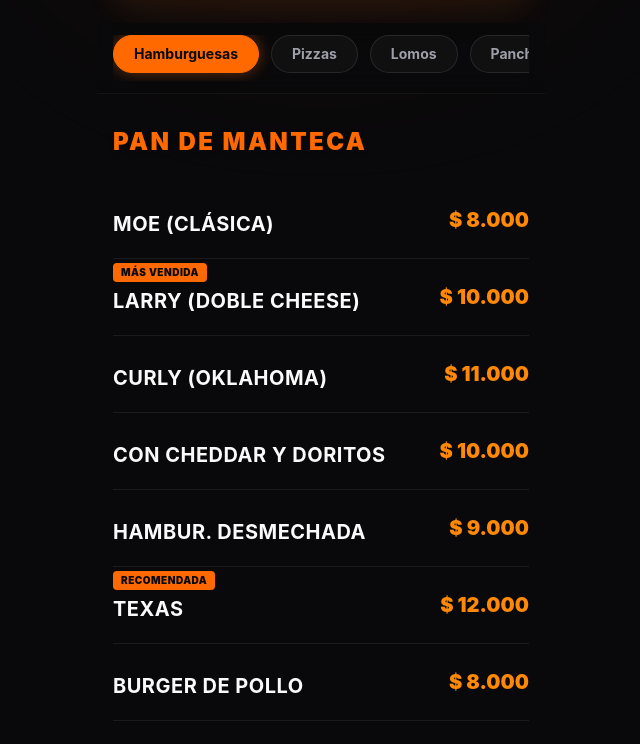
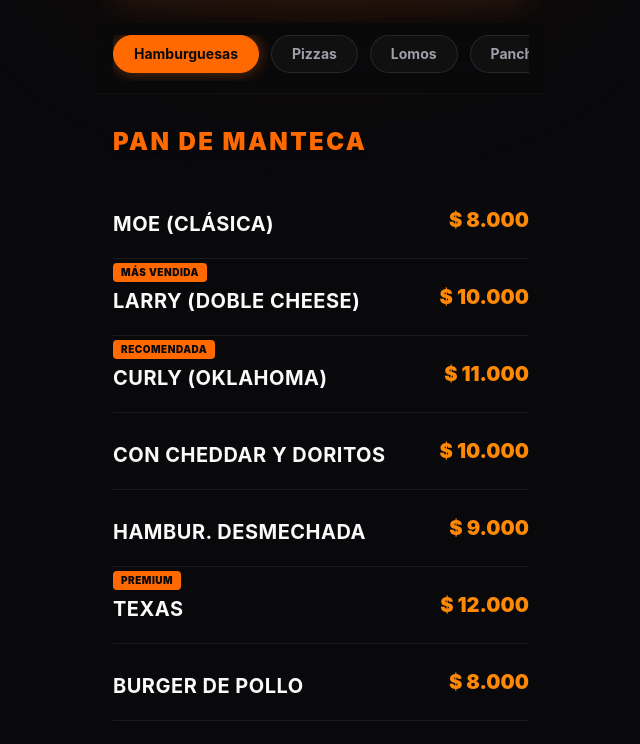
Before and after one commit to nicodavila18/Kecos-Food, a Vue app: page / in a window 1280 px wide. Shown: the part 473-1217 px from the top of the page, without its empty margins (319-959 px from the left). Built offline with nearby package versions, Linux system fonts and the light colour scheme; grey boxes are pictures that could not be loaded.

Commit message:
Agregados recomendados, cambios

```diff
--- a/src/App.vue
+++ b/src/App.vue
@@ -315,6 +315,9 @@
 
             <div class="flex flex-col mb-8">
                 <div v-for="pancho in panchosMasa" :key="pancho.id" class="relative flex justify-between items-center py-5 border-b border-zinc-800/60 active:bg-white/[0.02] transition-colors">
+                    <div v-if="pancho.badge" class="absolute top-1 left-0 bg-orange-500 text-zinc-950 text-[10px] font-black px-2 py-0.5 rounded-sm uppercase tracking-wider">
+                        {{ pancho.badge }}
+                    </div>
                     <div class="text-left flex-1 pr-4">
                         <span class="text-xl font-bold text-zinc-50 block uppercase tracking-wide">{{ pancho.name }}</span>
                     </div>
@@ -358,6 +361,9 @@
 
             <div class="flex flex-col mb-6">
                 <div v-for="papa in papas" :key="papa.id" class="relative flex justify-between items-center py-5 border-b border-zinc-800/60 active:bg-white/[0.02] transition-colors">
+                    <div v-if="papa.badge" class="absolute top-1 left-0 bg-orange-500 text-zinc-950 text-[10px] font-black px-2 py-0.5 rounded-sm uppercase tracking-wider">
+                        {{ papa.badge }}
+                    </div>
                     <div class="text-left flex-1 pr-4">
                         <span class="text-xl font-bold text-zinc-50 block uppercase tracking-wide">{{ papa.name }}</span>
                     </div>
@@ -452,10 +458,10 @@ const formatPrice = (price) => {
 const panDePapa = ref([
       { id: 1, name: "Moe (clásica)", price: 8000 },
       { id: 2, name: "Larry (doble cheese)", price: 10000, badge: "Más vendida" },
-      { id: 3, name: "Curly (Oklahoma)", price: 11000 },
+      { id: 3, name: "Curly (Oklahoma)", price: 11000, badge: "Recomendada" },
       { id: 4, name: "Con cheddar y Doritos", price: 10000 },
       { id: 5, name: "Hambur. Desmechada", price: 9000 },
-      { id: 6, name: "Texas", price: 12000, badge: "Recomendada" },
+      { id: 6, name: "Texas", price: 12000, badge: "Premium" },
       { id: 7, name: "Burger de Pollo", price: 8000 },
 ])
 
@@ -531,11 +537,11 @@ const milanesas = ref([
 // Nuevos Datos: Papas
 const papas = ref([
     { id: 1, name: "Común", price: 5000 },
-    { id: 2, name: "Salchipapas", price: 7000 },
+    { id: 2, name: "Salchipapas", price: 7000, badge: "Más vendida" },
     { id: 3, name: "Con cheddar y bacon", price: 13000 },
-    { id: 4, name: "Con cheddar y Doritos", price: 12000 },
+    { id: 4, name: "Con cheddar y Doritos", price: 12000, badge: "Premium" },
     { id: 5, name: "Papas a caballo", price: 7000 },
-    { id: 6, name: "Nuggets de Pollo", price: 6000 },
+    { id: 6, name: "Nuggets de Pollo", price: 6000, badge: "Recomendado" },
 ])
 
 // Nuevos Datos: Combos Big Burger
@@ -553,7 +559,6 @@ const especiales = ref([
     { id: 4, name: "La Argenta", price: 8000, image: "/promo4.jpeg" },
 ])
 
-// Nuevos Datos: Bebidas
 // Nuevos Datos: Bebidas
 const bebidas = ref([
     { id: 1, name: "Gaseosa 500 ml", price: 1500 },
```
